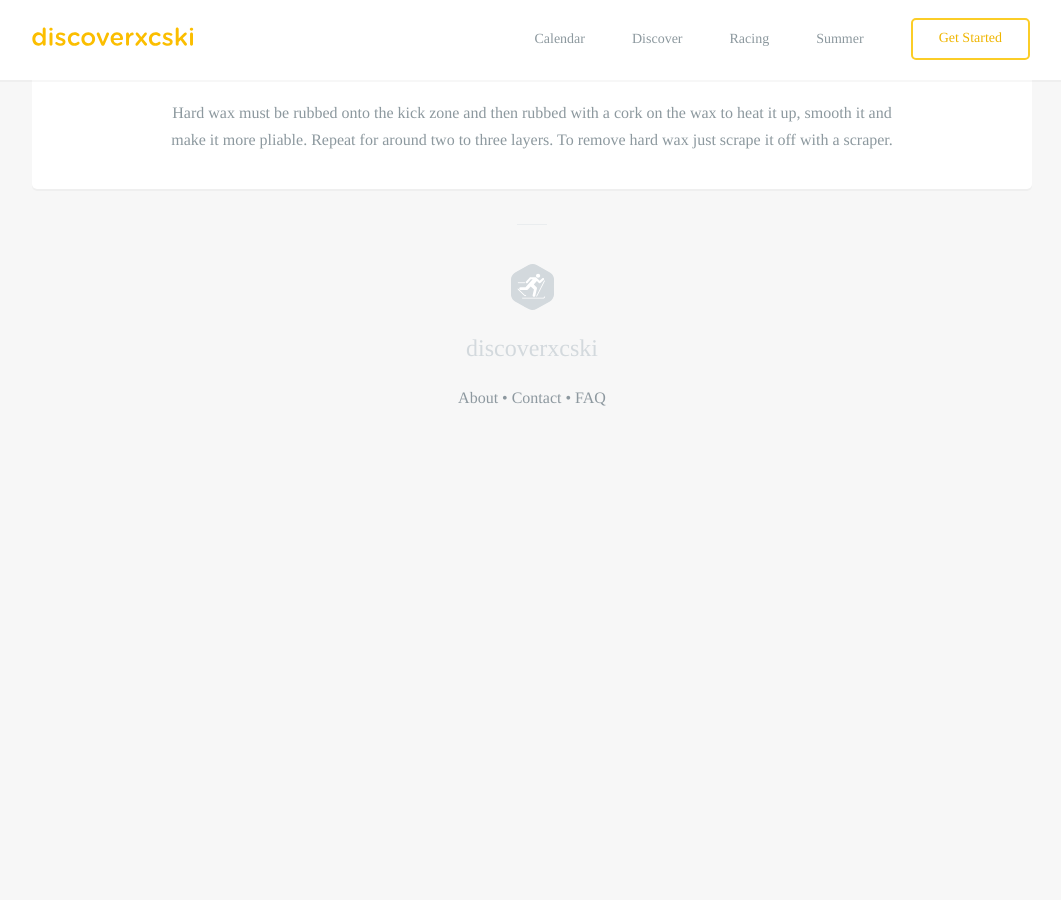
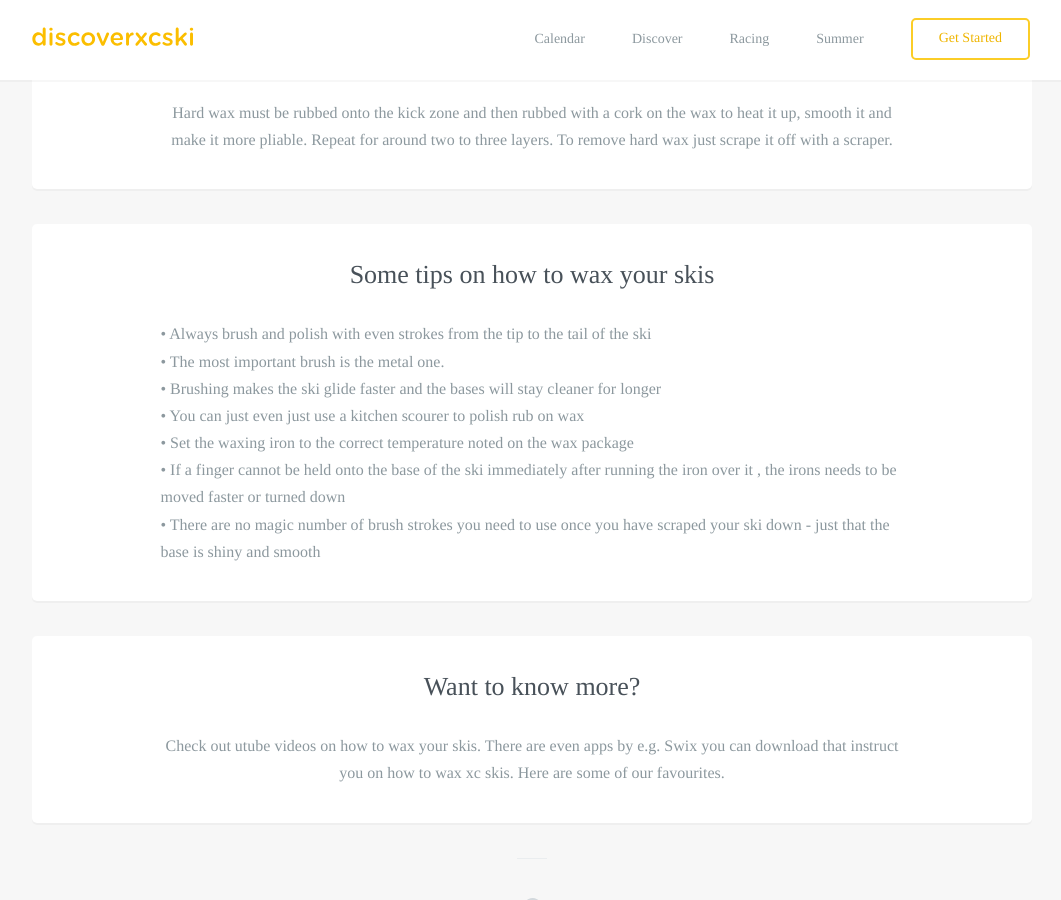
Before and after one commit to robcatto/robcatto.github.io, a Jekyll site: the page built from get-started/waxing/index.html, in a window 1280 px wide and 900 px high, scrolled down 2743 px. Shown: the whole window, without its empty margins (108-1169 px from the left). Built offline with Jekyll 4.4.1, drawn with Linux system fonts in a browser that asks for light colours; some web fonts are replaced; Markdown is read by kramdown in place of the engine named in the settings; before the commit the page ends 3205 px from its top, so only the background shows below that.

Commit message:
Update index.html

```diff
--- a/get-started/waxing/index.html
+++ b/get-started/waxing/index.html
@@ -86,4 +86,26 @@ layout: default
                      </section>
 
 
+                 <section class="mobile_section">
+                <h3>Some tips on how to wax your skis</h3>
+
+                           <p align=left>&#8226; Always brush and polish with even strokes from the tip to the tail of the ski
+                           <br>&#8226; The most important brush is the metal one.
+                           <br>&#8226; Brushing makes the ski glide faster and the bases will stay cleaner for longer
+                           <br>&#8226; You can just even just use a kitchen scourer to polish rub on wax
+                                <br>&#8226; Set the waxing iron to the correct temperature noted on the wax package
+                                <br>&#8226; If a finger cannot be held onto the base of the ski immediately after running the iron over it , the irons needs to be moved faster or turned down
+                                <br>&#8226; There are no magic number of brush strokes you need to use once you have scraped your ski down - just that the base is shiny and smooth
+
+                </p>
+
+                  </section>
+
+       <section class="mobile_section">
+                    <h3>Want to know more?</h3>
+                    <p>Check out utube videos on how to wax your skis. There are even apps by e.g. Swix you can download that instruct you on how to wax xc skis. Here are some of our favourites.
+
+                     </p>
+                     </section>
+
         </div>
```
